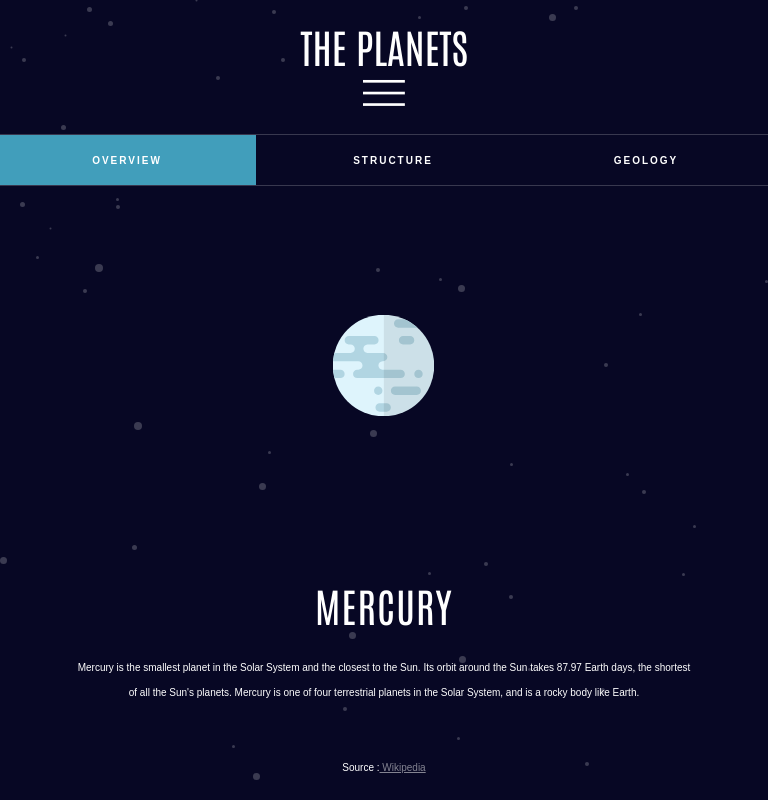
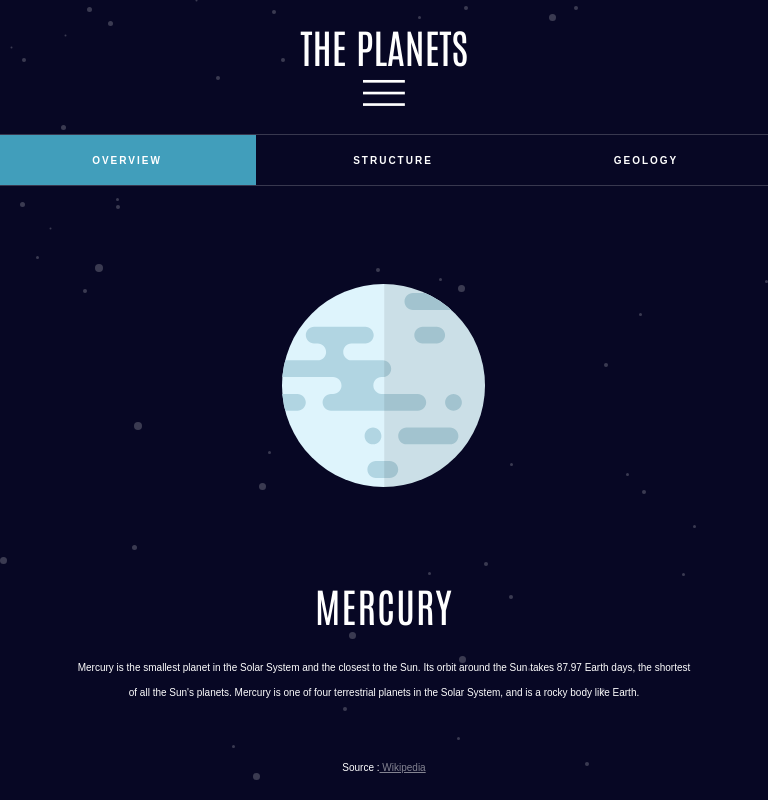
Before and after one commit to reymondar/planets-fact-size, a React (Create React App) app: page / in a window 768 px wide. Shown: the top 800 px of the page. Built offline with nearby package versions, Linux system fonts and the light colour scheme; a web font is replaced by a local one.

Commit message:
img fixed

```diff
--- a/src/components/Image/Image.css
+++ b/src/components/Image/Image.css
@@ -23,20 +23,18 @@ img {
 
 @media only screen and (min-width: 768px) and (max-width: 1200px) {
   .planet-image {
-    padding: 0;
-    width: 5rem;
-    display: flex;
-    justify-content: center;
     grid-row: 1 / 6;
     grid-column: 3 / 9;
-    margin-bottom: 4em;
+    width: 30rem;
+    height: auto;
   }
 
   img {
-    transform: scale(0.5);
-    max-width: 100%;
+    width: 100%;
     height: auto;
-    overflow: visible;
+    margin: 0 auto;
+    display: block;
+    object-fit: fill;
   }
 
   .secondary-image {
```
